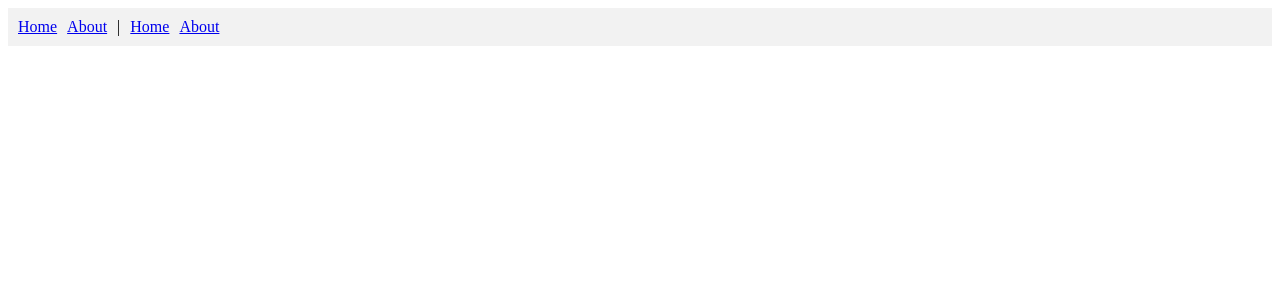
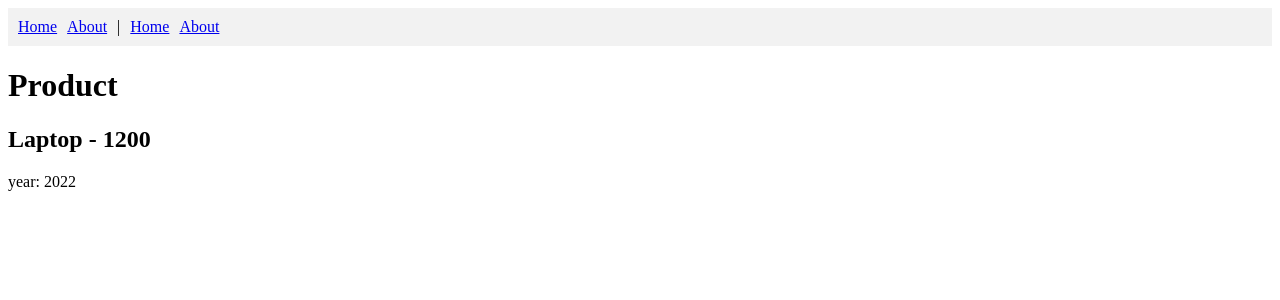
Before and after one commit to Lordfroze/webreaktifvue3, a Vue app in the folder vue-router-learn/: page /products/1 in a window 1280 px wide. Shown: the top 300 px of the page. Built offline with nearby package versions, Linux system fonts and the light colour scheme.

Commit message:
Ekstrak Dan Mendapatkan Data Dari Route

```diff
--- a/vue-router-learn/src/router/index.js
+++ b/vue-router-learn/src/router/index.js
@@ -9,9 +9,9 @@
             component: () => import("../views/Home.vue"), // mengimport component Home.vue
         },
         {
-            path: "/product",
-            name: "product",
-            component: () => import("../views/Product.vue"),
+            path: "/products/:id", // path untuk halaman product dengan parameter id
+            name: "products", // name untuk halaman product dengan parameter id
+            component: () => import("../views/Product.vue"), // mengimport component Product.vue
         },
 
         {
--- a/vue-router-learn/src/views/Home.vue
+++ b/vue-router-learn/src/views/Home.vue
@@ -1,5 +1,5 @@
 <script setup>
-import products from "../data/product.json"; // mengimport data product.json
+import products from "../data/products.json"; // mengimport data product.json
 import { RouterLink } from "vue-router"; // mengimport RouterLink dari vue-router
 </script>
 
@@ -7,11 +7,11 @@
   <div>
     <h1>Home</h1>
     <div class="product">
-      <!-- menampilkan product dengan v-for -->
+      <!-- menampilkan product dengan v-for dari product.json -->
       <RouterLink
       v-for="product in products"
       :key="product.id"
-      :to ="`/product/${product.id}`"
+      :to ="`/products/${product.id}`"
       >{{ product.name }}</RouterLink>
     </div>
   </div>
--- a/vue-router-learn/src/views/Product.vue
+++ b/vue-router-learn/src/views/Product.vue
@@ -1,7 +1,21 @@
+<script setup>
+import { useRoute } from "vue-router"; // mengimport useRoute dari vue-router
+import products from "../data/products.json"; // mengimport data products.json
+
+const route = useRoute(); // mengimport useRoute dari vue-router
+// console.log(route);
+// console.log(route.params.id)
+
+const product = products.find( // mencari product dengan id yang sesuai
+    (product) => product.id === parseInt(route.params.id) // mencari product dengan id yang sesuai
+);
+
+</script>
+
 <template>
     <div>
-        <main>
-            <h1>Product</h1>
-        </main>
+        <h1>Product</h1>
+        <h2>{{ product.name }} - {{ product.price }}</h2> <!-- menampilkan nama dan harga product -->
+        <p>year: {{ product.year }}</p> <!-- menampilkan tahun product -->
     </div>
 </template>
```
Also changed, not shown: vue-router-learn/src/data/products.json (renamed from vue-router-learn/src/data/product.json).
